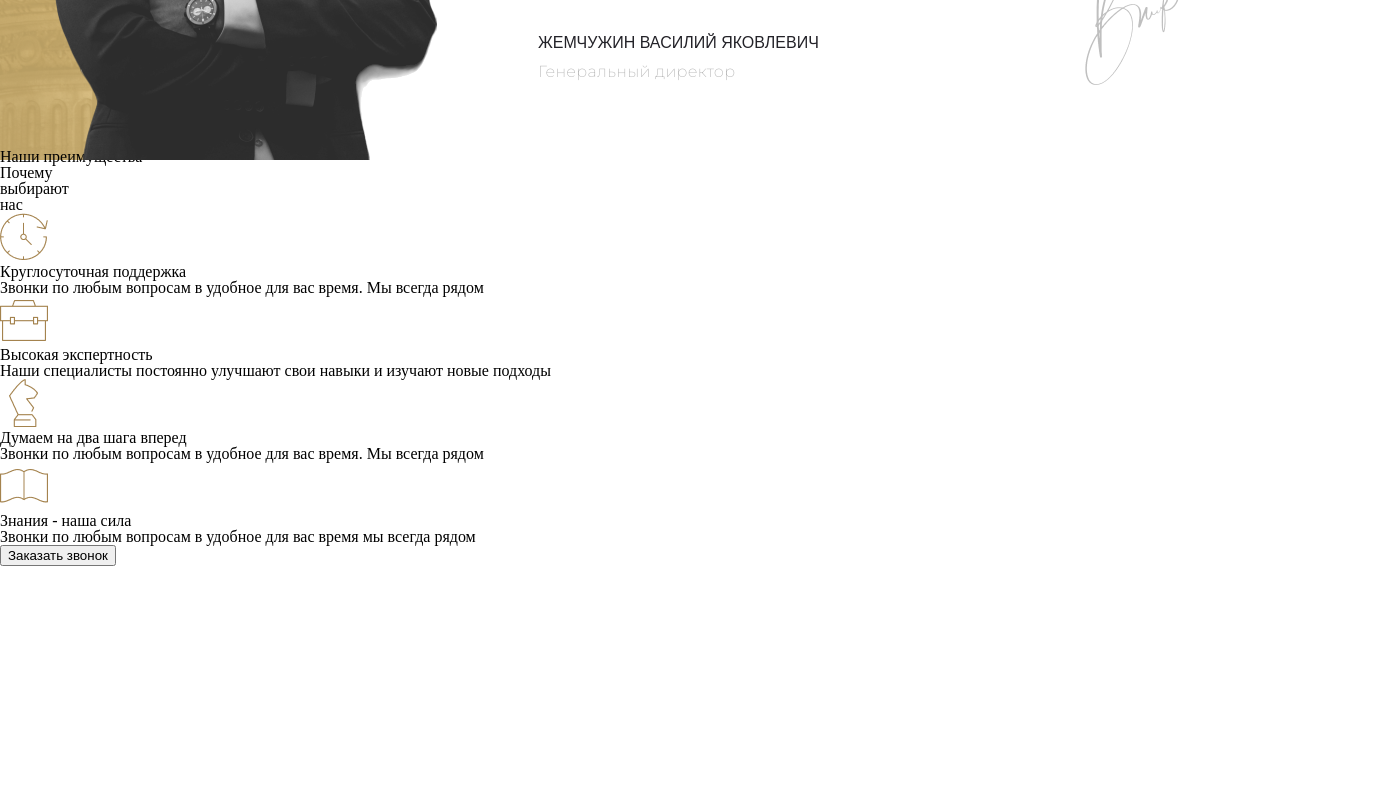
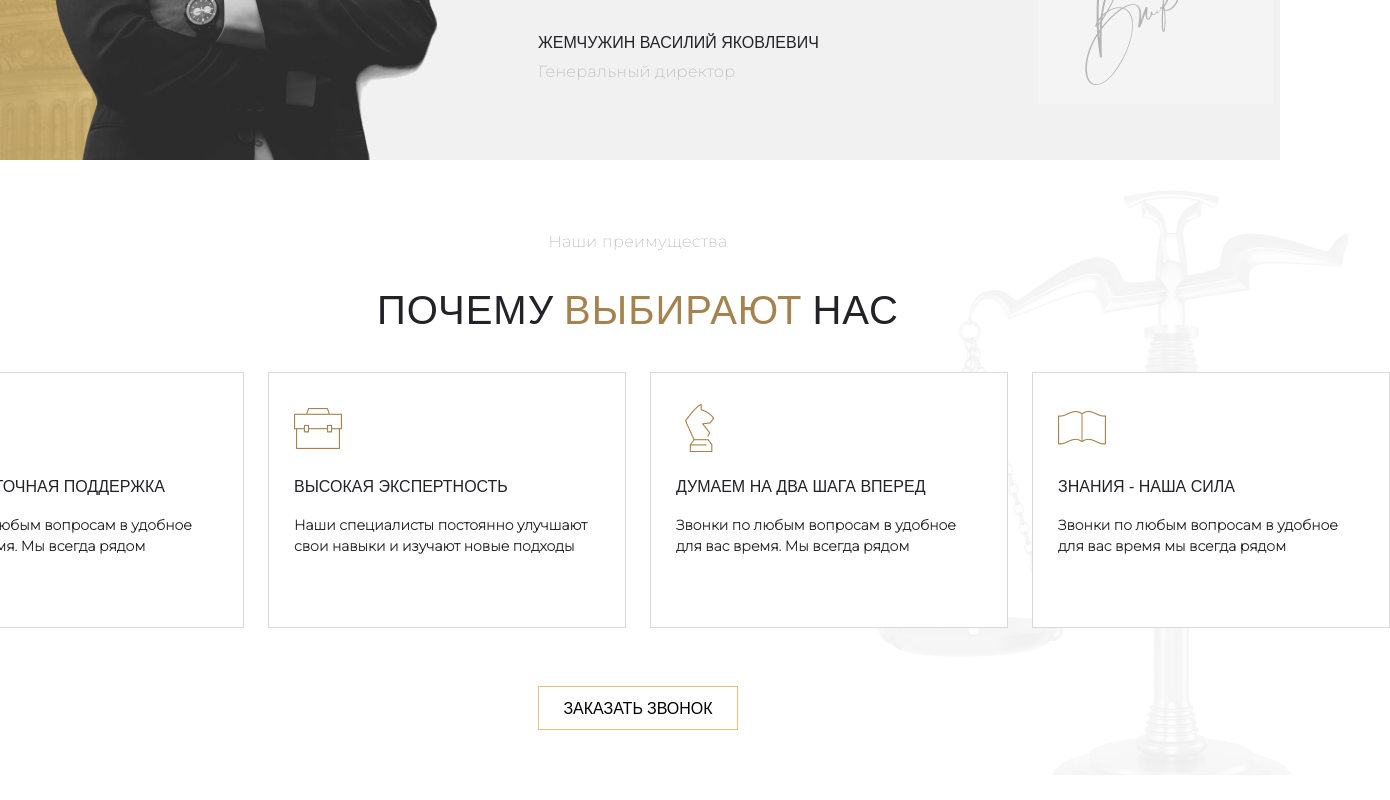
Before and after one commit to mnats725/law-firm-website-frontend, a React (Create React App) app: page / in a window 1280 px wide. Shown: the part 1186-1986 px from the top of the page, 1390 px wide, since content can reach past the window. Before the commit the page ends 1752 px from the top, so only its background shows below. Built offline with nearby package versions, Linux system fonts and the light colour scheme.

Commit message:
feat(our-advantages.css): our-advantages-styles

```diff
--- a/src/components/bosssays/bosssays.css
+++ b/src/components/bosssays/bosssays.css
@@ -6,11 +6,12 @@
 .boss-says {
   display: flex;
   justify-content: center;
+  background: #f1f1f1;
 }
 
 .boss-says-container {
   width: 1440px;
-  height: 591px;
+  height: 602px;
   display: flex;
   flex-direction: row;
 }
--- a/src/components/our-advantages/our-advantages.css
+++ b/src/components/our-advantages/our-advantages.css
@@ -1,3 +1,122 @@
-.port {
-  width: 100px;
+.our-advantages-container {
+  display: flex;
+  justify-content: center;
+  position: relative;
+  left: -2px;
 }
+
+.our-advantages {
+  max-width: 1296px;
+  width: 100%;
+  display: inline-flex;
+  padding: 70px 70px 70px;
+  flex-direction: column;
+  align-items: center;
+  gap: 58px;
+  background: url("../../assets/images/bg-advantages.png");
+  background-repeat: no-repeat;
+  background-position: right top;
+}
+
+.advantages-why {
+}
+
+.why-1 {
+  color: var(--Disable-Gray, #b1b1b1);
+  text-align: center;
+  /* Text Norm */
+  font-family: Montserrat;
+  font-size: 16px;
+  font-style: normal;
+  font-weight: 300;
+  line-height: 150%; /* 24px */
+  letter-spacing: 0.32px;
+  margin: 0 0 30px 0;
+}
+.why-2 {
+  display: flex;
+  flex-direction: row;
+  width: 582px;
+  height: 30px;
+  justify-content: center;
+  flex-shrink: 0;
+  color: var(--Text-Dark, #232228);
+  text-align: center;
+  font-family: sans-serif;
+  font-size: 40px;
+  font-style: normal;
+  font-weight: 400;
+  line-height: 52px; /* 130% */
+  letter-spacing: 1px;
+  text-transform: uppercase;
+}
+
+.why-2 p {
+  color: var(--Dark-Yellow, #a4834e);
+  font-size: 40px;
+  font-style: normal;
+  font-weight: 400;
+  line-height: 52px;
+  letter-spacing: 1px;
+  text-transform: uppercase;
+  margin: 0 10px 0 10px;
+}
+
+.advantages-why-blocks {
+  display: flex;
+  align-items: flex-start;
+  gap: 24px;
+  flex-direction: row;
+}
+
+.why-block {
+  display: flex;
+  width: 306px;
+  height: 223px;
+  flex-shrink: 0;
+  border: 1px solid var(--BG-Gray, #d9d9d9);
+  background: var(--White, #fff);
+  flex-direction: column;
+  padding: 31px 25px 0 25px;
+}
+
+.why-block img {
+  width: 48px;
+  height: 48px;
+}
+
+.why-block h1 {
+  color: var(--Text-Dark, #232228);
+  font-family: sans-serif;
+  font-size: 16px;
+  font-style: normal;
+  font-weight: 400;
+  line-height: 150%;
+  text-transform: uppercase;
+  margin: 23px 0 16px 0;
+}
+
+.why-block h2 {
+  color: var(--Text-Dark, #232228);
+  font-family: Montserrat;
+  font-size: 14px;
+  font-style: normal;
+  font-weight: bold;
+  line-height: 150%;
+}
+
+.our-advantages button {
+  display: flex;
+  height: 44px;
+  justify-content: center;
+  align-items: center;
+  border: 1px solid #e3c37a;
+  width: 200px;
+  background: #ffffff;
+  font-family: "Open Sans", sans-serif;
+  font-size: 16px;
+  font-style: normal;
+  font-weight: 400;
+  line-height: normal;
+  text-transform: uppercase;
+}
```
Also changed, not shown: src/assets/images/bg-advantages.png (added).
